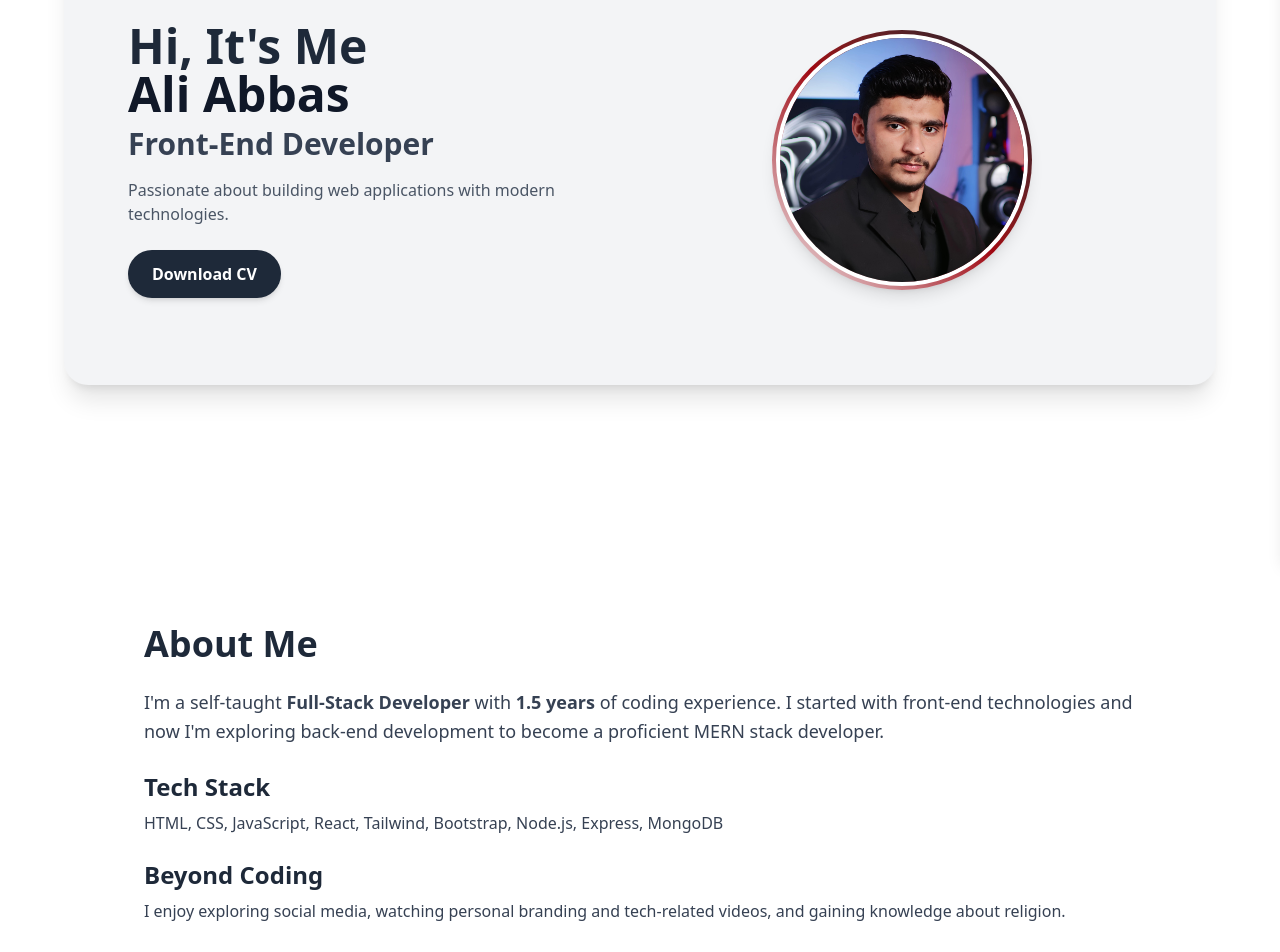
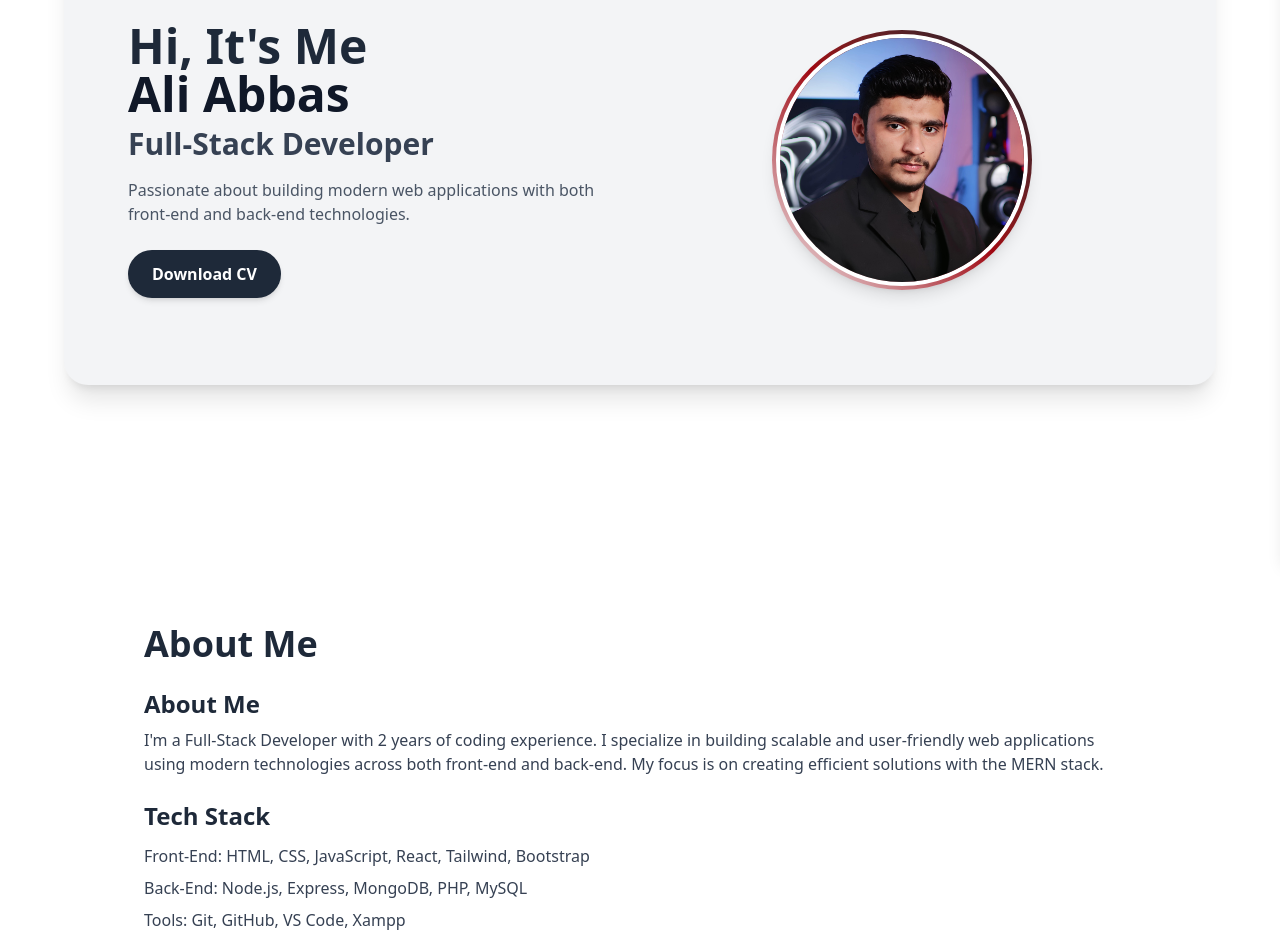
Before and after one commit to aliabbas0014/portfolio, a React (Vite) app: page / in a window 1280 px wide. Shown: the part 240-1192 px from the top of the page. Built offline with nearby package versions, Linux system fonts and the light colour scheme.

Commit message:
updated portfolio content and about section

```diff
--- a/src/components/About.jsx
+++ b/src/components/About.jsx
@@ -6,16 +6,32 @@ const About = () => {
       <div className="max-w-6xl px-6 md:px-12 lg:px-20 text-center md:text-left">
         <h2 className="text-4xl font-bold text-gray-800 mb-6">About Me</h2>
 
-        {/* Introduction */}
-        <p className="text-lg text-gray-700 leading-relaxed">
-          I'm a self-taught <span className="font-semibold">Full-Stack Developer</span> with <span className="font-semibold">1.5 years</span> of coding experience. I started with front-end technologies and now I'm exploring back-end development to become a proficient MERN stack developer.
-        </p>
+        {/* About Me */}
+        <div className="mt-6">
+          <h3 className="text-2xl font-semibold text-gray-800">About Me</h3>
+          <p className="text-gray-700 mt-2">
+            I'm a <span className="font-medium">Full-Stack Developer</span> with 2 years of coding experience.
+            I specialize in building scalable and user-friendly web applications using modern technologies across both
+            front-end and back-end. My focus is on creating efficient solutions with the <span className="font-medium">MERN stack</span>.
+          </p>
+        </div>
 
         {/* Skills */}
         <div className="mt-6">
           <h3 className="text-2xl font-semibold text-gray-800">Tech Stack</h3>
-          <p className="text-gray-700 mt-2">HTML, CSS, JavaScript, React, Tailwind, Bootstrap, Node.js, Express, MongoDB</p>
+          <ul className="mt-3 space-y-2 text-gray-700">
+            <li>
+              <span className="font-medium">Front-End:</span> HTML, CSS, JavaScript, React, Tailwind, Bootstrap
+            </li>
+            <li>
+              <span className="font-medium">Back-End:</span> Node.js, Express, MongoDB, PHP, MySQL
+            </li>
+            <li>
+              <span className="font-medium">Tools:</span> Git, GitHub, VS Code, Xampp
+            </li>
+          </ul>
         </div>
+
 
         {/* Personal Interests */}
         <div className="mt-6">
@@ -27,8 +43,8 @@ const About = () => {
         <div className="mt-8">
 
           <button
-          onClick={() => document.getElementById("contact").scrollIntoView({ behavior: "smooth" })}
-           className="px-6 py-3 bg-gray-800 text-white font-bold rounded-full shadow-md hover:bg-gray-900 transition">
+            onClick={() => document.getElementById("contact").scrollIntoView({ behavior: "smooth" })}
+            className="px-6 py-3 bg-gray-800 text-white font-bold rounded-full shadow-md hover:bg-gray-900 transition">
             Let's Collaborate
           </button>
         </div>
--- a/src/components/Hero.jsx
+++ b/src/components/Hero.jsx
@@ -13,10 +13,10 @@ const Hero = () => {
             <span className="text-gray-900">Ali Abbas</span>
           </h1>
           <h2 className="text-2xl md:text-3xl font-semibold mt-2 text-gray-700">
-            Front-End Developer
+            Full-Stack Developer
           </h2>
           <p className="text-gray-600 mt-4">
-            Passionate about building web applications with modern technologies.
+            Passionate about building modern web applications with both front-end and back-end technologies.
           </p>
           <a
             href="https://drive.google.com/file/d/17MMNjwXNYK0e0XXowA3VnfTgDjYBhRlc/view?usp=drive_link"
```
